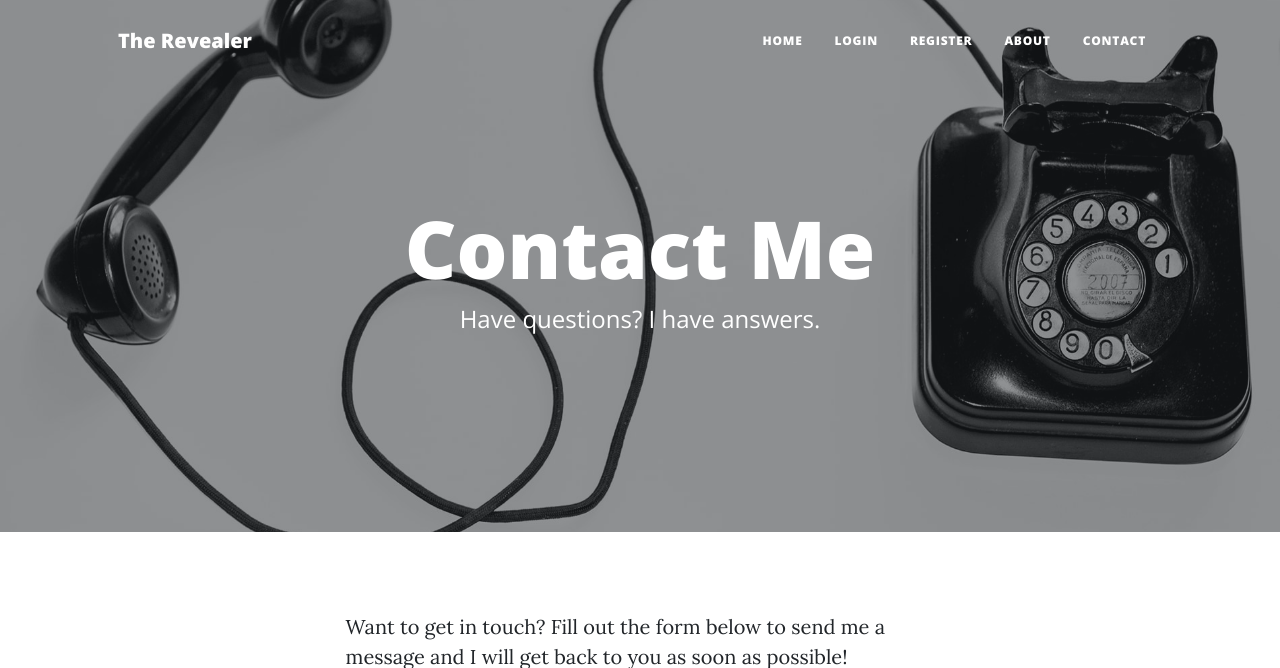
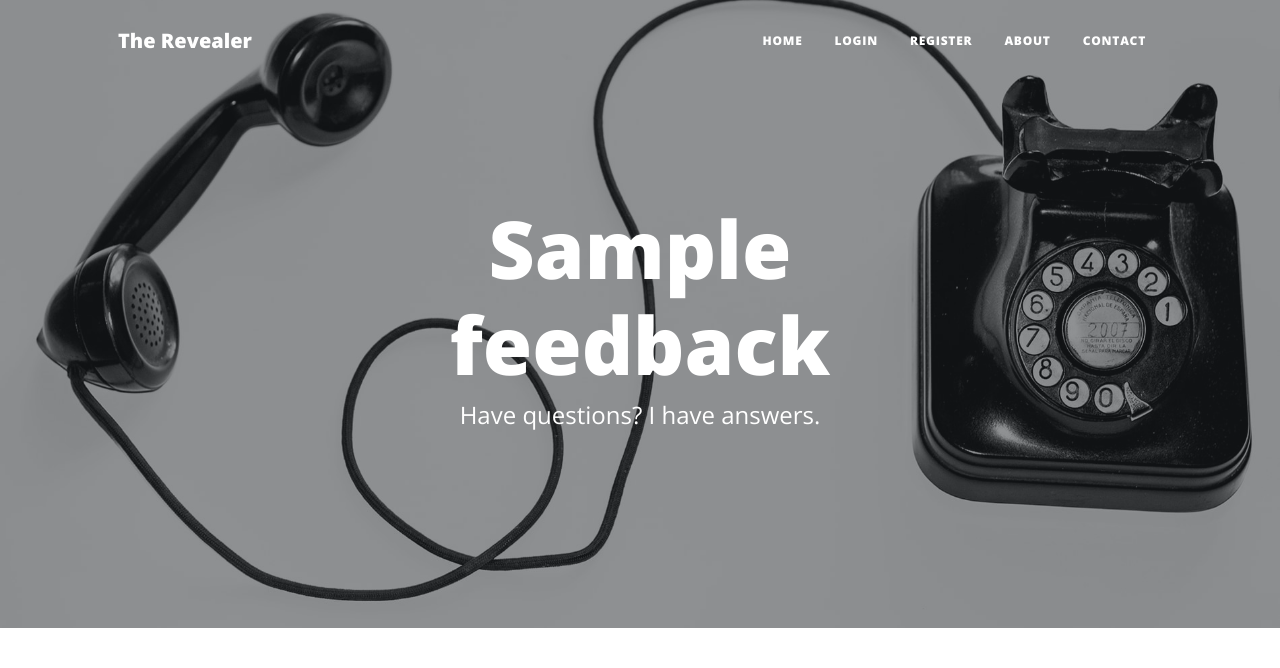
Before and after one commit to CalmaxBenard/Blog-Website, a Flask app: template templates/contact.html in a window 1280 px wide. Shown: the top 668 px of the page. Run offline with Flask 3, Linux system fonts and the light colour scheme; the template is opened without the code that fills it: most values are stand-ins (such as "Sample title", 1, 10 or a date in 2020); some libraries are stand-ins or nearby versions.

Commit message:
provide feedback on message delivery

```diff
--- a/templates/contact.html
+++ b/templates/contact.html
@@ -9,11 +9,9 @@
     <div class="row gx-4 gx-lg-5 justify-content-center">
       <div class="col-md-10 col-lg-8 col-xl-7">
         <div class="page-heading">
-          {% if msg_sent: %}
-          <h1>Successfully sent your message</h1>
-          {% else: %}
-          <h1>Contact Me</h1>
-          {% endif %}
+
+          <h1>{{ feedback }}</h1>
+
           <span class="subheading">Have questions? I have answers.</span>
         </div>
       </div>
```
